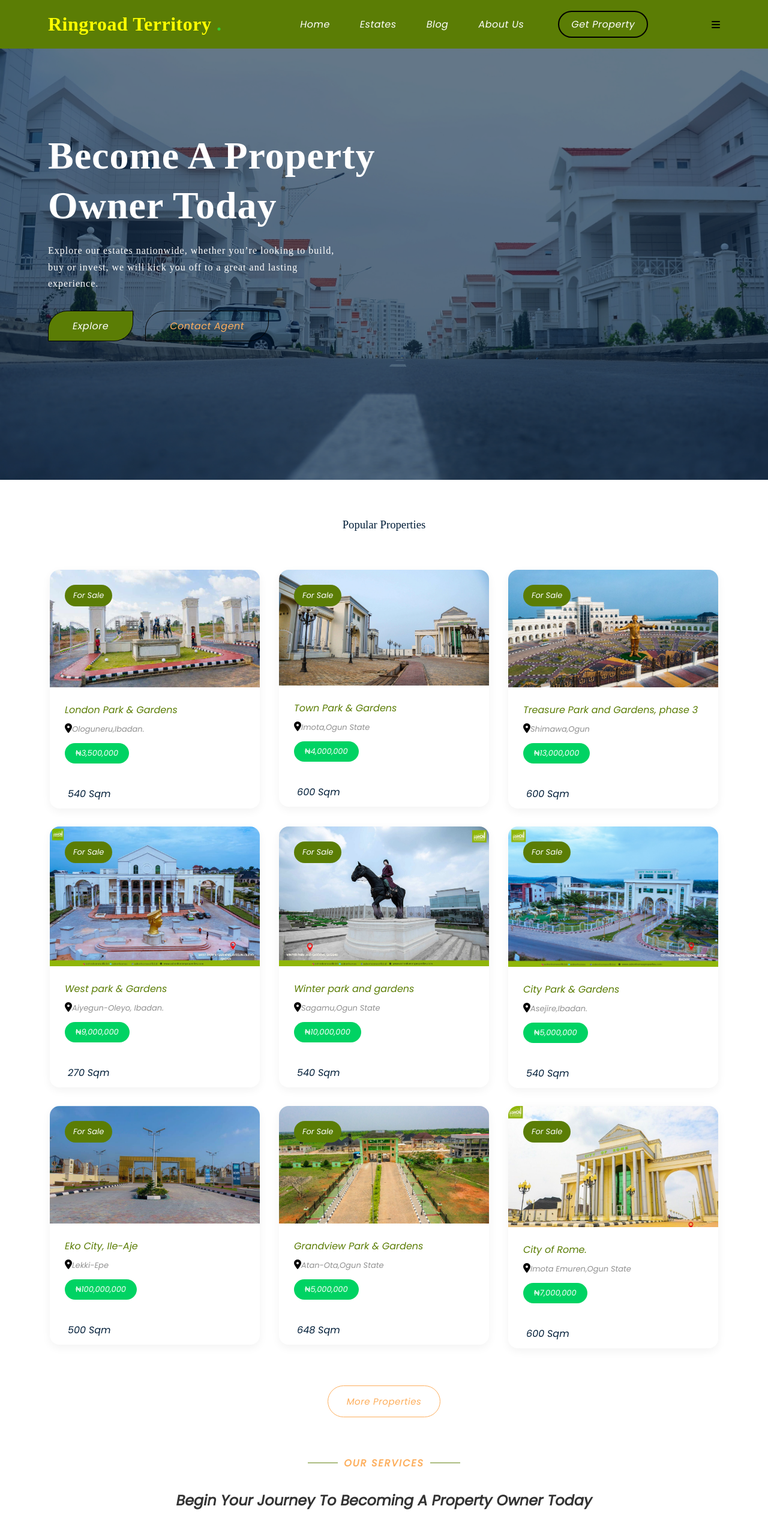
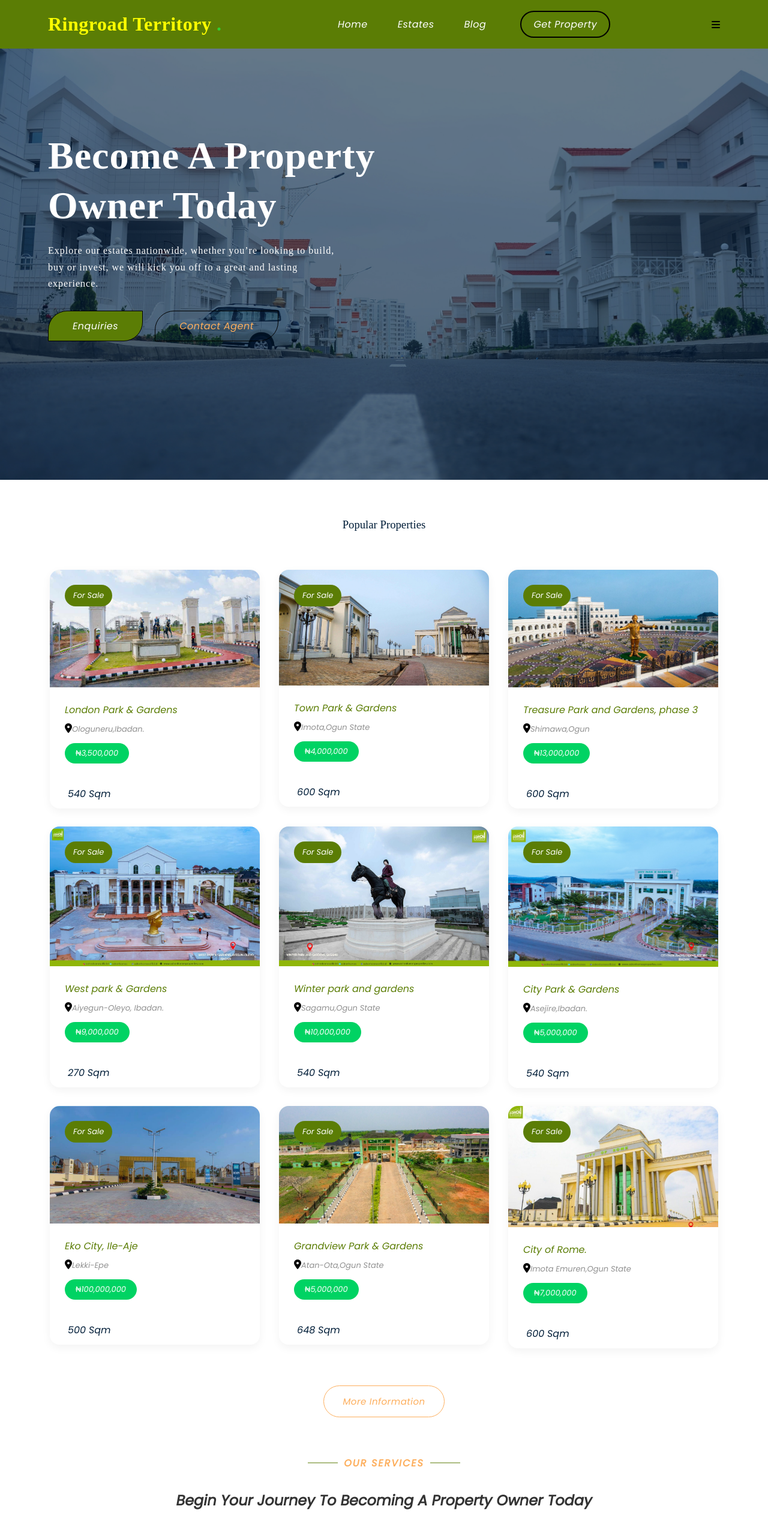
Before and after one commit to Tusshed/Estate-Upgrade, a React (Create React App) app: page / in a window 1280 px wide. Shown: the top 2566 px of the page at 60% size. Built offline with nearby package versions, Linux system fonts and the light colour scheme; a web font is replaced by a local one.

Commit message:
coming soon page to more properties link

```diff
--- /dev/null
+++ b/public/coming.css
@@ -0,0 +1,3 @@
+@tailwind base;
+@tailwind components;
+@tailwind utilities;
--- a/src/Component/Footer.js
+++ b/src/Component/Footer.js
@@ -72,11 +72,6 @@ const Footer = () => {
                     </li>
 
                     <li>
-                      <a href="https://adronhomesproperties.com/about-us/">
-                        About us
-                      </a>
-                    </li>
-                    <li>
                       <a href="#services">Our Services</a>
                     </li>
                     <li>
--- a/src/Component/Home.js
+++ b/src/Component/Home.js
@@ -15,8 +15,8 @@ export const Home = () => {
             or invest, we will kick you off to a great and lasting experience.
           </p>
           <div className="link">
-            <a href="#" className="explore">
-              Explore
+            <a href="email.html" className="explore">
+              Enquiries
             </a>
             <a href="team.html" className="contact">
               Contact Agent
--- a/src/Component/Navbar.js
+++ b/src/Component/Navbar.js
@@ -29,14 +29,9 @@ const Navbar = () => {
             <li>
               <a href="#">Blog</a>
             </li>
-            <li>
-              <a href="#form">About Us</a>
-            </li>
           </ul>
           <div className="btn">
-            <a href="https://adronhomesproperties.com/property/">
-              Get Property
-            </a>
+            <a href="coming.html">Get Property</a>
           </div>
         </div>
         <i class="fa-solid fa-bars" onClick={() => setShowMenu(!showMenu)}></i>
--- a/src/Component/Property.js
+++ b/src/Component/Property.js
@@ -53,11 +53,8 @@ const Property = () => {
           })}
         </div>
         <div className="more-property">
-          <a
-            className="property-btn"
-            href="https://adronhomesproperties.com/property/"
-          >
-            More Properties
+          <a className="property-btn" href="email.html">
+            More Information
           </a>
         </div>
       </section>
```
Also changed, not shown: package.json (+9 -1 lines), public/coming.html (added, +32 -0 lines), tailwind.config.js (added, +8 -0 lines), 1 other file (tests, documents, lock files or other folders).
